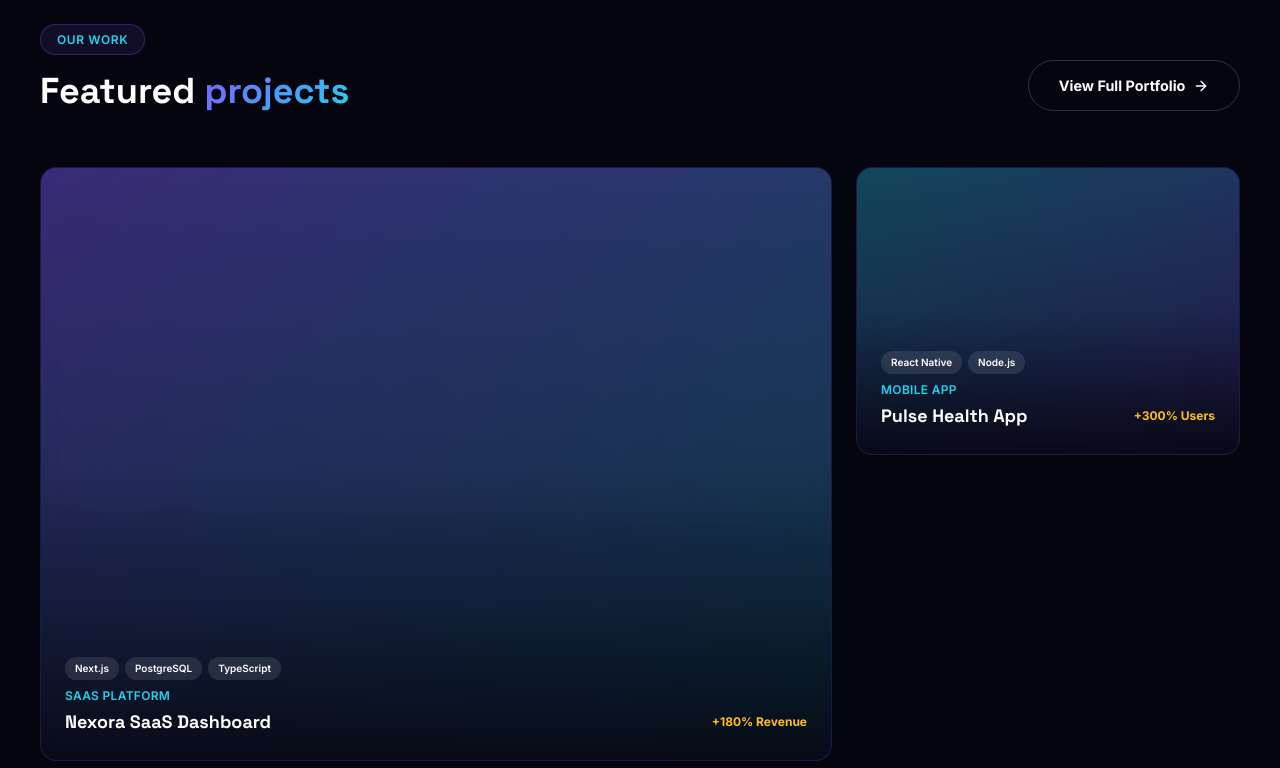
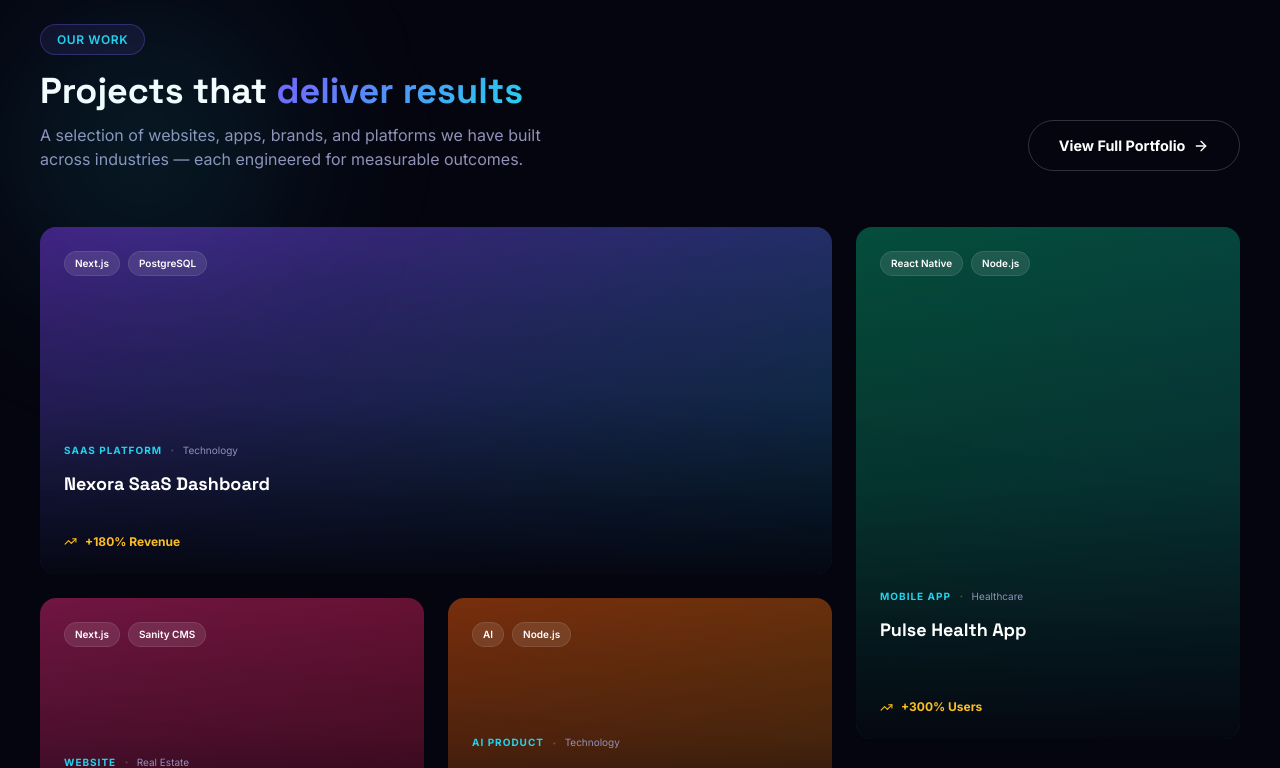
Before and after one commit to Yetemare-Yibeltal/HEROY-Digital-marketing-Website, a Next.js app: page / in a window 1280 px wide. Shown: the part 5060-5828 px from the top of the page. Built offline with nearby package versions, Linux system fonts and the light colour scheme.

Commit message:
upgrade portfolio preview with masonry layout and hover effects

```diff
--- a/src/components/sections/PortfolioPreview.tsx
+++ b/src/components/sections/PortfolioPreview.tsx
@@ -1,110 +1,203 @@
+"use client";
+
 import Link from "next/link";
-import { ArrowRight, ArrowUpRight } from "lucide-react";
+import { motion } from "framer-motion";
+import { ArrowRight, ArrowUpRight, TrendingUp } from "lucide-react";
 
 const projects = [
   {
     slug: "nexora-saas",
     name: "Nexora SaaS Dashboard",
     category: "SaaS Platform",
+    industry: "Technology",
     tags: ["Next.js", "PostgreSQL", "TypeScript"],
     result: "+180% Revenue",
-    gradient: "from-primary/40 to-accent/30",
+    description: "A multi-tenant analytics dashboard with subscription billing and real-time charts.",
+    gradient: "from-violet-600/50 to-cyan-600/40",
+    accentColor: "rgba(124,92,255,0.4)",
     wide: true,
+    tall: false,
   },
   {
     slug: "pulse-health",
     name: "Pulse Health App",
     category: "Mobile App",
+    industry: "Healthcare",
     tags: ["React Native", "Node.js"],
     result: "+300% Users",
-    gradient: "from-accent/30 to-primary/30",
+    description: "Patient engagement app with telehealth and medication tracking.",
+    gradient: "from-emerald-600/50 to-teal-600/40",
+    accentColor: "rgba(34,197,94,0.4)",
     wide: false,
+    tall: true,
   },
   {
     slug: "skyline-real-estate",
     name: "Skyline Real Estate",
     category: "Website",
+    industry: "Real Estate",
     tags: ["Next.js", "Sanity CMS"],
     result: "+220% Leads",
-    gradient: "from-accent-pink/30 to-primary/30",
+    description: "Premium property listing platform with virtual tours.",
+    gradient: "from-pink-600/50 to-rose-600/40",
+    accentColor: "rgba(236,72,153,0.4)",
     wide: false,
+    tall: false,
   },
   {
     slug: "cresta-ai",
     name: "Cresta AI Assistant",
     category: "AI Product",
-    tags: ["AI", "Node.js"],
+    industry: "Technology",
+    tags: ["AI", "Node.js", "MongoDB"],
     result: "+250% Efficiency",
-    gradient: "from-primary/30 to-accent-gold/20",
+    description: "AI-powered customer support that resolves queries instantly.",
+    gradient: "from-orange-600/50 to-amber-600/40",
+    accentColor: "rgba(249,115,22,0.4)",
     wide: false,
+    tall: false,
   },
   {
     slug: "northwind-3d",
     name: "Northwind 3D Showcase",
     category: "3D Website",
-    tags: ["Three.js", "WebGL"],
+    industry: "Manufacturing",
+    tags: ["Three.js", "WebGL", "React"],
     result: "+400% Engagement",
-    gradient: "from-accent/30 to-accent-pink/30",
+    description: "Immersive 3D product configurator for industrial equipment.",
+    gradient: "from-blue-600/50 to-indigo-600/40",
+    accentColor: "rgba(99,102,241,0.4)",
     wide: true,
+    tall: false,
+  },
+  {
+    slug: "vertex-growth",
+    name: "Vertex Growth Campaign",
+    category: "Digital Marketing",
+    industry: "Startups",
+    tags: ["SEO", "Paid Ads", "Analytics"],
+    result: "+500% Leads",
+    description: "Full-funnel campaign that scaled lead pipeline 5x in one quarter.",
+    gradient: "from-yellow-600/50 to-orange-600/40",
+    accentColor: "rgba(234,179,8,0.4)",
+    wide: false,
+    tall: true,
   },
 ];
 
 export default function PortfolioPreview() {
   return (
-    <section className="section">
+    <section className="section relative overflow-hidden">
+      <div className="glow-orb w-72 h-72 bg-accent/10 top-20 left-0" />
+
       <div className="container-px mx-auto max-w-7xl">
         <div className="flex flex-col lg:flex-row lg:items-end lg:justify-between gap-6 mb-14">
-          <div>
+          <motion.div
+            initial={{ opacity: 0, y: 30 }}
+            whileInView={{ opacity: 1, y: 0 }}
+            viewport={{ once: true, margin: "-80px" }}
+            transition={{ duration: 0.6 }}
+          >
             <span className="badge mb-4">Our Work</span>
             <h2 className="font-display font-bold text-3xl sm:text-4xl text-white leading-tight">
-              Featured <span className="text-gradient">projects</span>
+              Projects that{" "}
+              <span className="text-gradient">deliver results</span>
             </h2>
-          </div>
+            <p className="text-muted mt-3 max-w-lg">
+              A selection of websites, apps, brands, and platforms we have
+              built across industries — each engineered for measurable
+              outcomes.
+            </p>
+          </motion.div>
+
+          <motion.div
+            initial={{ opacity: 0, y: 20 }}
+            whileInView={{ opacity: 1, y: 0 }}
+            viewport={{ once: true }}
+            transition={{ duration: 0.5, delay: 0.2 }}
+          >
             <Link href="/portfolio" className="btn-outline shrink-0">
               View Full Portfolio
               <ArrowRight size={16} />
             </Link>
+          </motion.div>
         </div>
 
         <div className="grid sm:grid-cols-2 lg:grid-cols-3 gap-6">
-          {projects.map((project) => (
-            <Link
+          {projects.map((project, i) => (
+            <motion.div
               key={project.slug}
-              href={`/portfolio/${project.slug}`}
-              className={`group relative rounded-2xl overflow-hidden aspect-[4/3] glass block ${
-                project.wide ? "sm:col-span-2" : ""
+              initial={{ opacity: 0, y: 40 }}
+              whileInView={{ opacity: 1, y: 0 }}
+              viewport={{ once: true, margin: "-60px" }}
+              transition={{ duration: 0.5, delay: i * 0.08 }}
+              className={`${project.wide ? "sm:col-span-2" : ""} ${
+                project.tall ? "row-span-2" : ""
               }`}
             >
+              <Link
+                href={`/portfolio/${project.slug}`}
+                className="group relative rounded-2xl overflow-hidden block"
+                style={{
+                  aspectRatio: project.wide ? "16/7" : project.tall ? "3/4" : "4/3",
+                }}
+              >
                 <div
-                className={`absolute inset-0 bg-gradient-to-br ${project.gradient} transition-transform duration-500 group-hover:scale-105`}
+                  className={`absolute inset-0 bg-gradient-to-br ${project.gradient} transition-transform duration-700 group-hover:scale-110`}
                 />
-              <div className="absolute inset-0 flex flex-col justify-end p-6 bg-gradient-to-t from-background/90 via-background/20 to-transparent">
-                <div className="flex gap-1.5 flex-wrap mb-2">
-                  {project.tags.map((tag) => (
+
+                <div
+                  className="absolute inset-0 opacity-0 group-hover:opacity-100 transition-opacity duration-500"
+                  style={{
+                    background: `radial-gradient(circle at center, ${project.accentColor}, transparent 70%)`,
+                  }}
+                />
+
+                <div className="absolute inset-0 bg-gradient-to-t from-background/95 via-background/30 to-transparent" />
+
+                <div className="absolute inset-0 flex flex-col justify-between p-6">
+                  <div className="flex items-start justify-between">
+                    <div className="flex gap-2 flex-wrap">
+                      {project.tags.slice(0, 2).map((tag) => (
                         <span
                           key={tag}
-                      className="text-[10px] font-semibold bg-white/10 text-white px-2.5 py-1 rounded-full"
+                          className="text-[10px] font-semibold bg-white/10 backdrop-blur-sm text-white px-2.5 py-1 rounded-full border border-white/10"
                         >
                           {tag}
                         </span>
                       ))}
                     </div>
-                <p className="text-xs text-accent font-semibold uppercase tracking-wide mb-1">
+                    <div className="w-9 h-9 rounded-full bg-grad-primary flex items-center justify-center text-background opacity-0 scale-0 group-hover:opacity-100 group-hover:scale-100 transition-all duration-300">
+                      <ArrowUpRight size={16} />
+                    </div>
+                  </div>
+
+                  <div>
+                    <div className="flex items-center gap-2 mb-2">
+                      <span className="text-[10px] font-bold uppercase tracking-widest text-accent">
                         {project.category}
-                </p>
-                <div className="flex items-center justify-between">
-                  <h3 className="font-display font-bold text-lg text-white">
+                      </span>
+                      <span className="text-white/20">·</span>
+                      <span className="text-[10px] text-muted">
+                        {project.industry}
+                      </span>
+                    </div>
+                    <h3 className="font-display font-bold text-lg text-white mb-1">
                       {project.name}
                     </h3>
+                    <p className="text-xs text-muted leading-relaxed mb-3 opacity-0 group-hover:opacity-100 transition-opacity duration-300">
+                      {project.description}
+                    </p>
+                    <div className="flex items-center gap-2">
+                      <TrendingUp size={13} className="text-accent-gold" />
                       <span className="text-xs font-bold text-accent-gold">
                         {project.result}
                       </span>
                     </div>
                   </div>
-              <div className="absolute top-4 right-4 w-9 h-9 rounded-full bg-grad-primary flex items-center justify-center text-background opacity-0 scale-0 group-hover:opacity-100 group-hover:scale-100 transition-all duration-300">
-                <ArrowUpRight size={16} />
                 </div>
               </Link>
+            </motion.div>
           ))}
         </div>
       </div>
```
Lines whose indentation alone changed are shown as unchanged.
